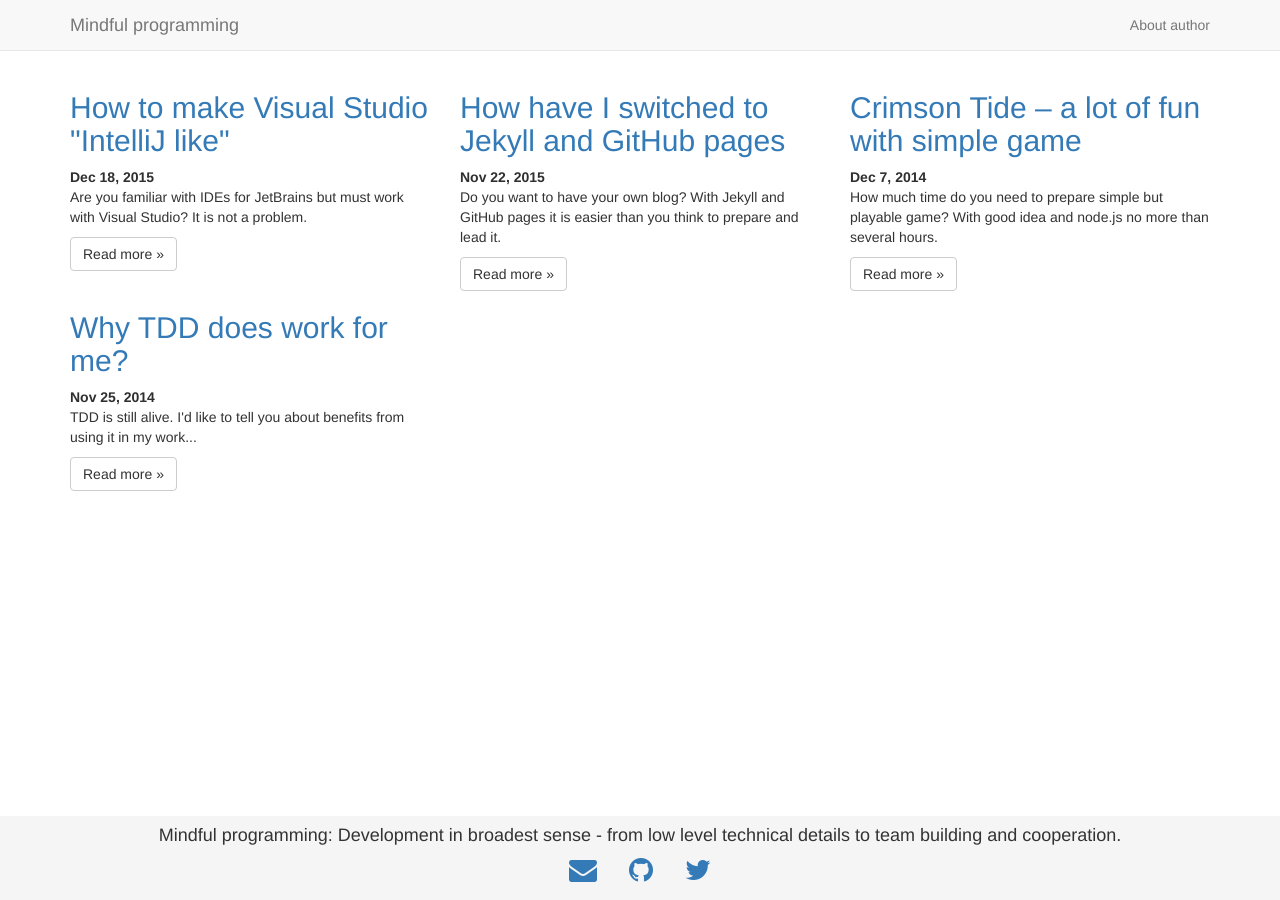
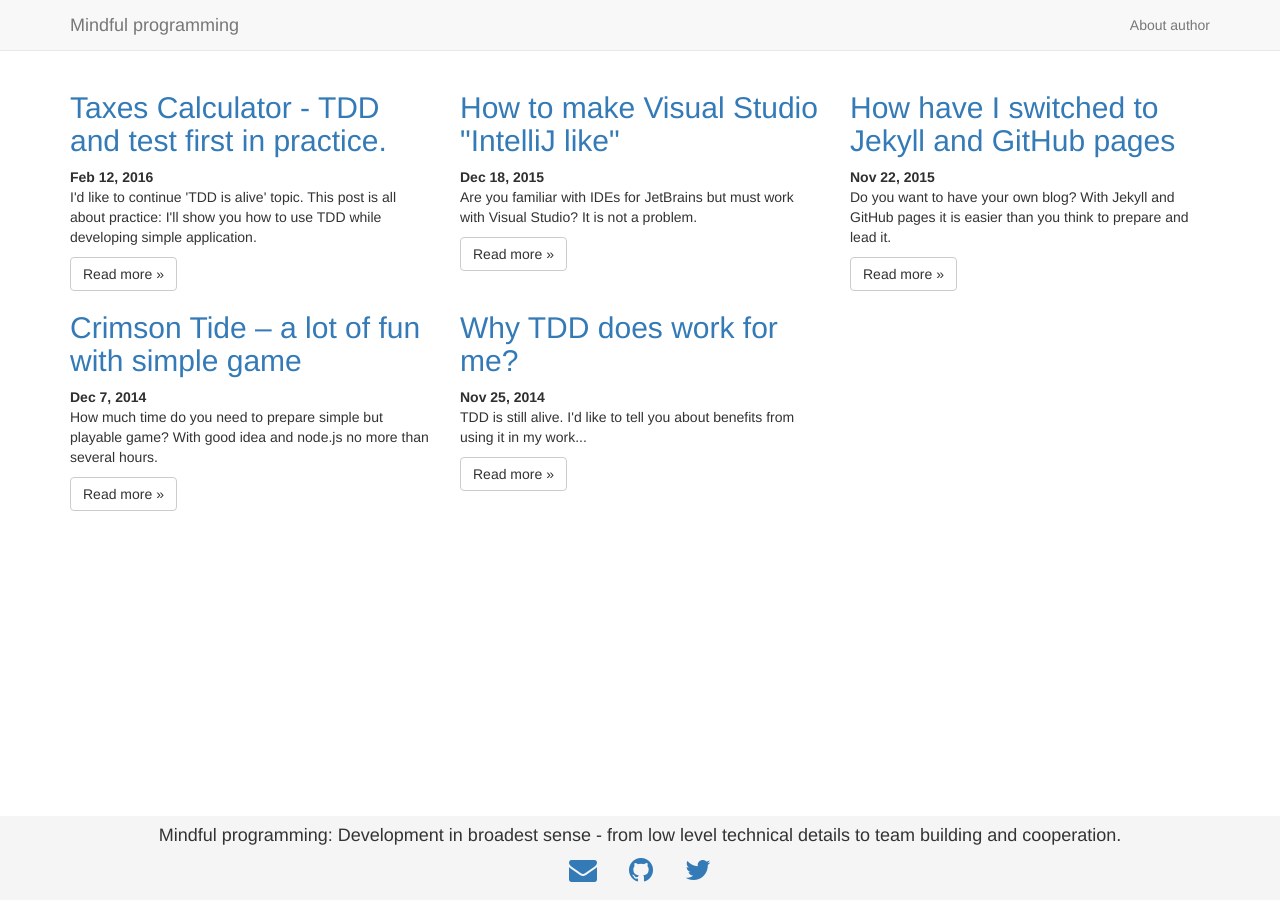
Before and after one commit to tomaszkus/tomaszkus, a Jekyll site: the page built from index.html, in a window 1280 px wide. Built offline with Jekyll 4.4.1, drawn with Linux system fonts in a browser that asks for light colours; nearby versions of some CDN libraries; some of the changed lines change nothing that is shown.

Commit message:
Taxes Calculator - TDD and test first in practice

```diff
--- /dev/null
+++ b/_posts/2016-02-12-taxes_calculator-tdd-test-first.markdown
@@ -0,0 +1,129 @@
+---
+layout: post
+title: "Taxes Calculator - TDD and test first in practice."
+date: 2016-02-12
+categories: development tdd
+summary: "I'd like to continue 'TDD is alive' topic. This post is all about practice: I'll show you how to use TDD while developing simple application."
+---
+
+Some time ago I wrote blog post trying to answer question ["Why TDD does work for me?"](http://tomaszkus.pl/development/tdd/2014/11/25/why-tdd-does-work-for-me.html).
+My proposition for today is: let's develop simple "taxes calculator" application using test first / TDD approach.
+I am going to give you application skeleton with calculating of flat tax already implemented. I'll show you how to use test first and TDD
+in this project leaving final implementation to you. At the end of this exercise you'll have opportunity to check whether or not you implementation works.
+
+It could be also a good example project for quick TDD training for your team (I've prepared it just for such training in my team).
+My goal is to show you how beneficial and convenient is test first and TDD. And on the other hand how dangerous could be the opposite approach.
+
+Ready to start? So let's go...
+
+### Application infrastructure
+
+...and start from application infrastructure to say that it is ... not important for us this time ;)
+You may want to know that it is written in C#, self hosted, Owin based web application that exposes REST API.
+After GET request to:
+`http://localhost:8080/api/taxes/{amount}`
+you'll receive tax calculated for given amount of money (in json format). For instance 200 for 1000 (currency also does not matter here).
+
+### Application functionality - initial state
+
+To start your adventure with Taxes Calculator, please clone git repository:
+`git clone https://github.com/tomaszkus/TaxesCalculator.git`
+and switch to branch develop:
+`git checkout develop`
+After importing Taxes solution into Visual Studio you are able to run application and check that it works (for instance using Postman).
+In TaxesCalculatorTests project you can find:
+* integration/feature test of REST API (*TaxesCalculatorIntegrationTest*)
+* unit test of class resposible for flat tax calculation (*FlatTaxCalculatorTest*)
+
+Indeed our application at this stage is able only to calculate flat tax for given amount of money.
+
+### Application functionality - new feature
+
+Let's assume that our client (government in this case) wants to extend this simple application.
+When setting query parameter *flat* to *false*, application should calculate progressive tax for given amount of money basing on following assumptions:
+
+| **incomes (amount of money)**  | **tax (%)** |
+| < 0 - 40 000 )                 | 15          |
+| < 40 000 - 80 000 )            | 30          |
+| < 80 000 - ... )               | 45          |
+
+Example values that could be used for unit tests are:
+
+* in first range of incomes:
+
+| **incomes** | **tax** |
+| 5 000       | 750     |
+| 20 000      | 3 000   |
+| 35 000      | 5 250   |
+
+* in second range of incomes:
+
+| **incomes** | **tax** |
+| 45 000      | 7 500   |
+| 55 000      | 10 500  |
+| 65 000      | 13 500  |
+
+* in third range of incomes:
+
+| **incomes** | **tax** |
+| 75 000      | 16 500  |
+| 85 000      | 20 250  |
+| 95 000      | 24 750  |
+
+### Implementation of new functionality - BDD/TDD cycle
+
+"It's easy, I must only ..." No, wait. We are going to do it with test first approach. How exactly? Let's take a look
+at diagram below:
+
+![tdd bdd cycle](/images/bdd_tdd_cycle.png)
+
+1) The first step is to prepare a test for the feature that we are going to implement. Our test should check that as
+a result of GET request:
+`http://localhost:8080/api/taxes/{amount}?flat=false`
+we receive value of progressive tax for given amount of money.
+You are not sure how to do it? No problem. This first test I've already prepared for you. It is on branch *integration*
+so you have to switch to it (*git checkout integration*) and go to *ShouldReturnProgressiveTaxValueForGivenIncomes* test in
+*TaxesCalculatorIntegrationTest*.
+The next step is to run this test to make sure that it is red - failing from known reason. So let's do it to see that it
+is ... green!
+Why? The answer is on chart below:
+
+![taxes graph](/images/taxes_graph.png)
+
+We had no luck choosing the amount of money for which flat and progressive tax have same value!
+The conclusion is that our test is not checking exactly what we want to check. Why we know it? Because we've prepared and
+run test before implementation. Many problems with tests could be discovered in red phase.
+Red phase is very important in TDD. To assume that red phase is done we have to do following operations:
+- write a test before implementation
+- run it
+- make sure that it is failing from known reason
+
+You can modify integration test with values specific to progressive tax calculation. Or switch to *unit* branch where I've
+done it for you (along with infrastructure for unit tests). No worry - I haven't done everything ;)
+It is exactly this moment where your mission begins.
+
+Your goal is to implement *ProgressiveTaxCalculator.CreateFor* method that takes amount of money and return value of progressive
+tax calculated basing on rules described above.
+
+2) You should prepare first unit test - checking that for amount 5 000 returned tax is 750. You should run it and make sure that
+it is red.
+
+3) Then you should write simplest piece of code that could make your test green (something like just returning hardcoded value).
+
+4) When test is green it is time for refactor of both production and test code. Do not forget about running tests to make sure
+that they are still green after refactor.
+
+Steps 2-4 should be repeated until whole functionality is implemented.
+
+n. The last step is verification that feature test is green. To do it you need to merge changes from *autofac* branch
+(in case of conflict in *.csproj file please include changes from both branches) where
+dependency injection and choosing calculator basing on *flat* flag is implemented (you can also do it yourself if you want).
+
+Is feature test green?
+Are you convinced that test first approach is really beneficial?
+Was this simple TDD training useful for you?
+
+I am very happy if your answer is 3 x YES.
+
+If you want additional practical information about TDD (especially about possible problems and ways of solving them) please
+read [this post](https://www.future-processing.pl/blog/tdd-tests/) on FP Technical Blog.
--- a/css/main.scss
+++ b/css/main.scss
@@ -48,3 +48,8 @@ code {
     font-weight: bold;
     color: #2f2f2f;
 }
+
+td {
+  border: solid black 0.1em;
+  padding: 0.2em
+}
```
Also changed, not shown: images/bdd_tdd_cycle.png (added), images/taxes_graph.png (added).
